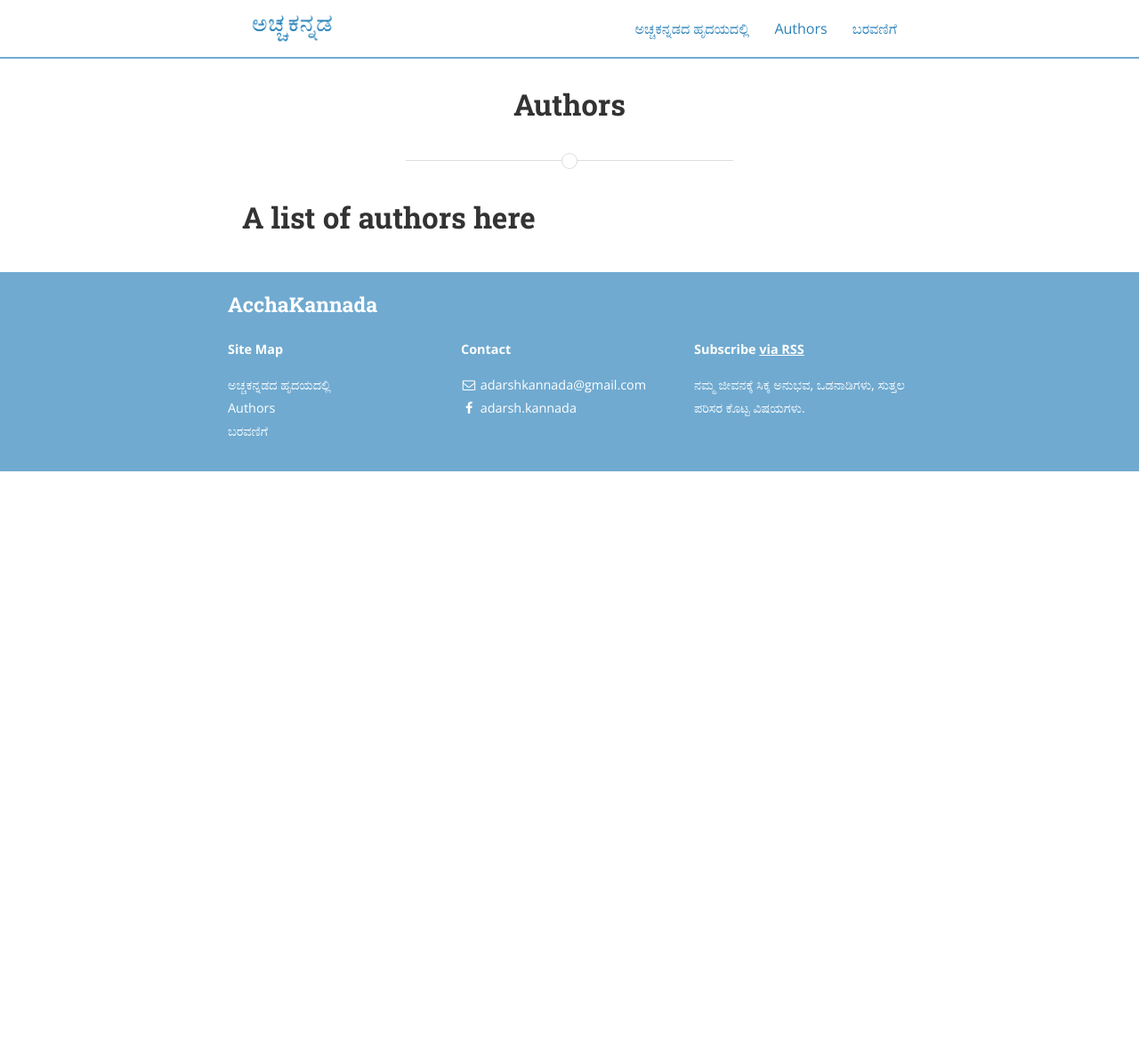
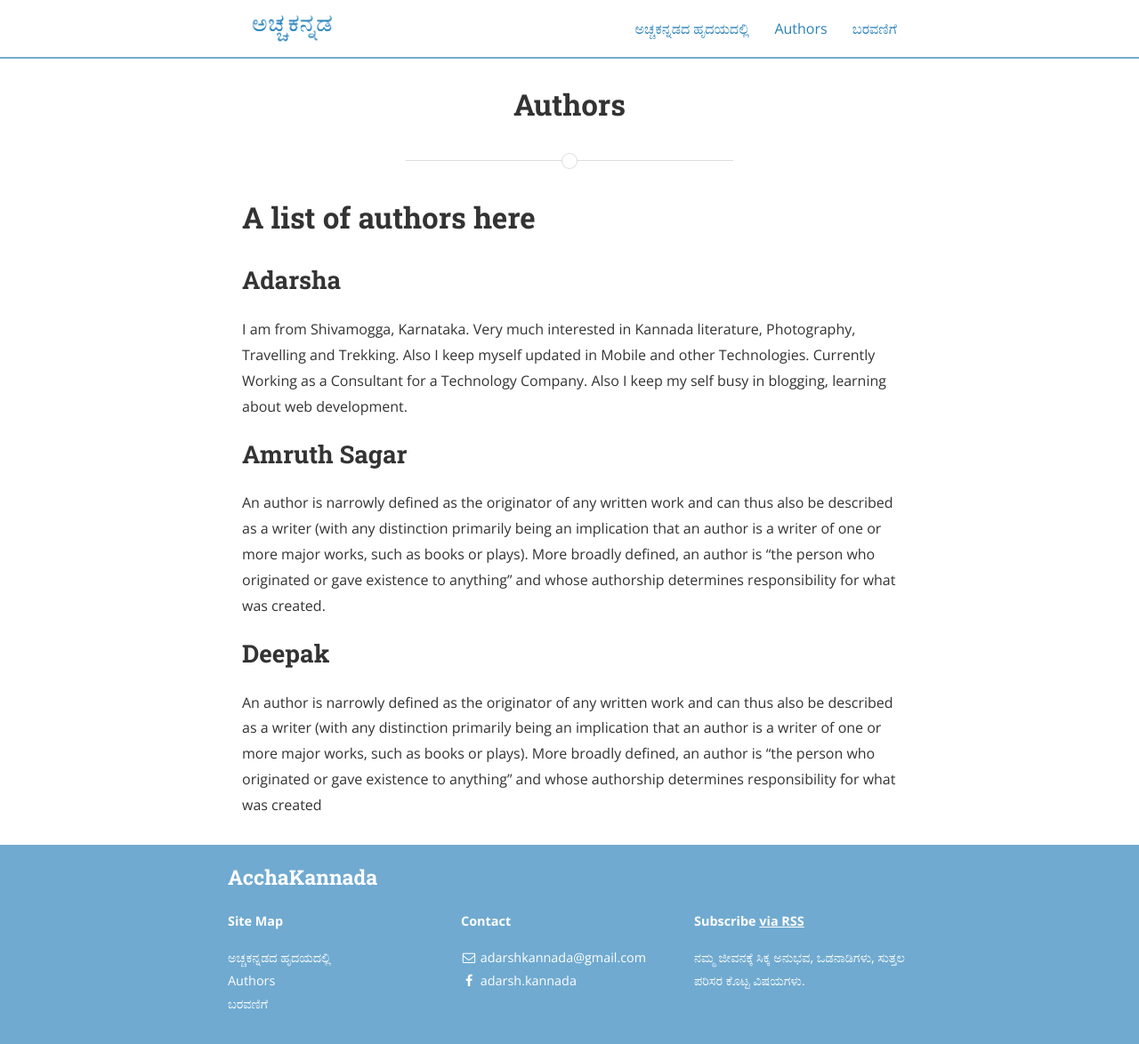
Before and after one commit to bencentra/centrarium, a Jekyll site: the page built from authors.md, in a window 1280 px wide. Shown: the whole page at 89% size. Built offline with Jekyll 4.4.1, drawn with Linux system fonts in a browser that asks for light colours; nearby versions of some CDN libraries; a style sheet for code colours, icons or effects is not loaded; before the commit the page ends 900 px from its top, so only the background shows below that.

Commit message:
Update authors.md

```diff
--- a/authors.md
+++ b/authors.md
@@ -5,3 +5,12 @@
 ---
 
 # A list of authors here
+
+## Adarsha
+I am from Shivamogga, Karnataka. Very much interested in Kannada literature, Photography, Travelling and Trekking. Also I keep myself updated in Mobile and other Technologies. Currently Working as a Consultant for a Technology Company. Also I keep my self busy in blogging, learning about web development.
+
+## Amruth Sagar
+An author is narrowly defined as the originator of any written work and can thus also be described as a writer (with any distinction primarily being an implication that an author is a writer of one or more major works, such as books or plays). <span class="read-more-target"> More broadly defined, an author is "the person who originated or gave existence to anything" and whose authorship determines responsibility for what was created.
+
+## Deepak
+An author is narrowly defined as the originator of any written work and can thus also be described as a writer (with any distinction primarily being an implication that an author is a writer of one or more major works, such as books or plays). <span class="read-more-target"> More broadly defined, an author is "the person who originated or gave existence to anything" and whose authorship determines responsibility for what was created
```
